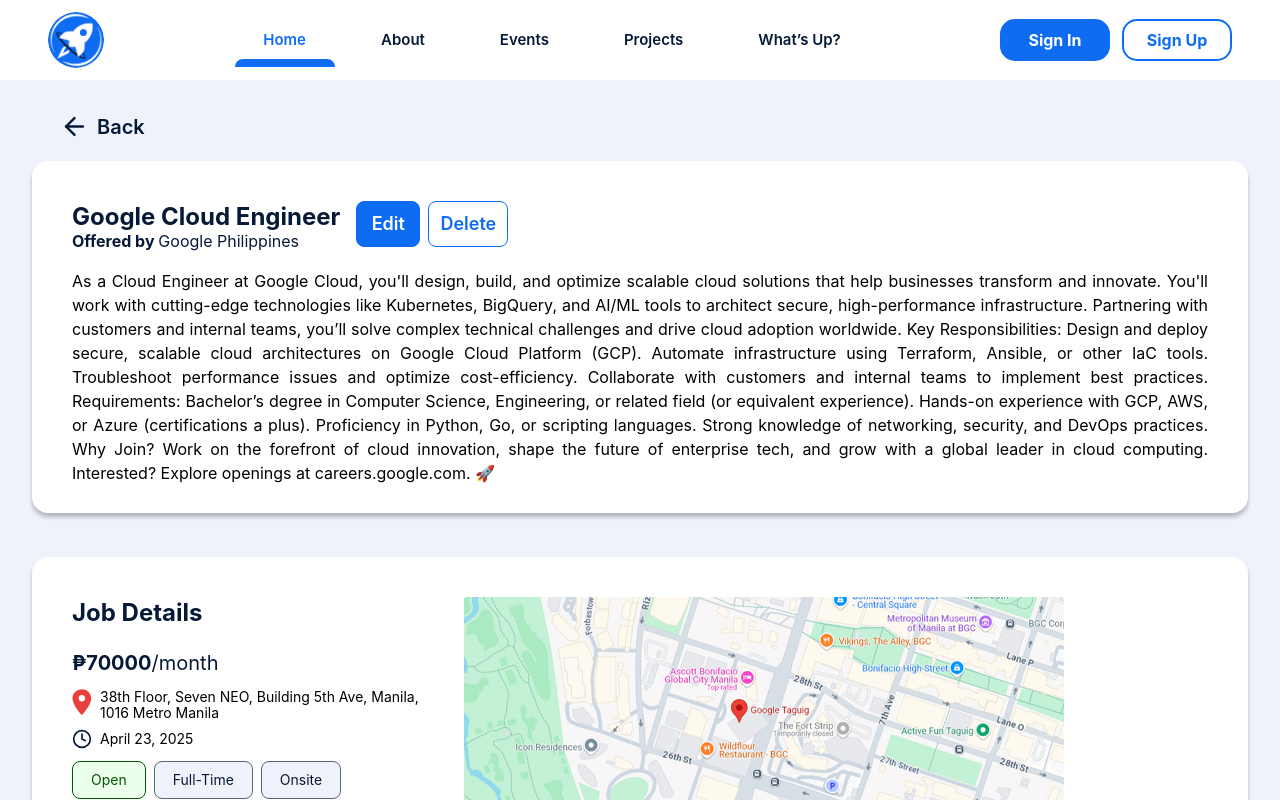
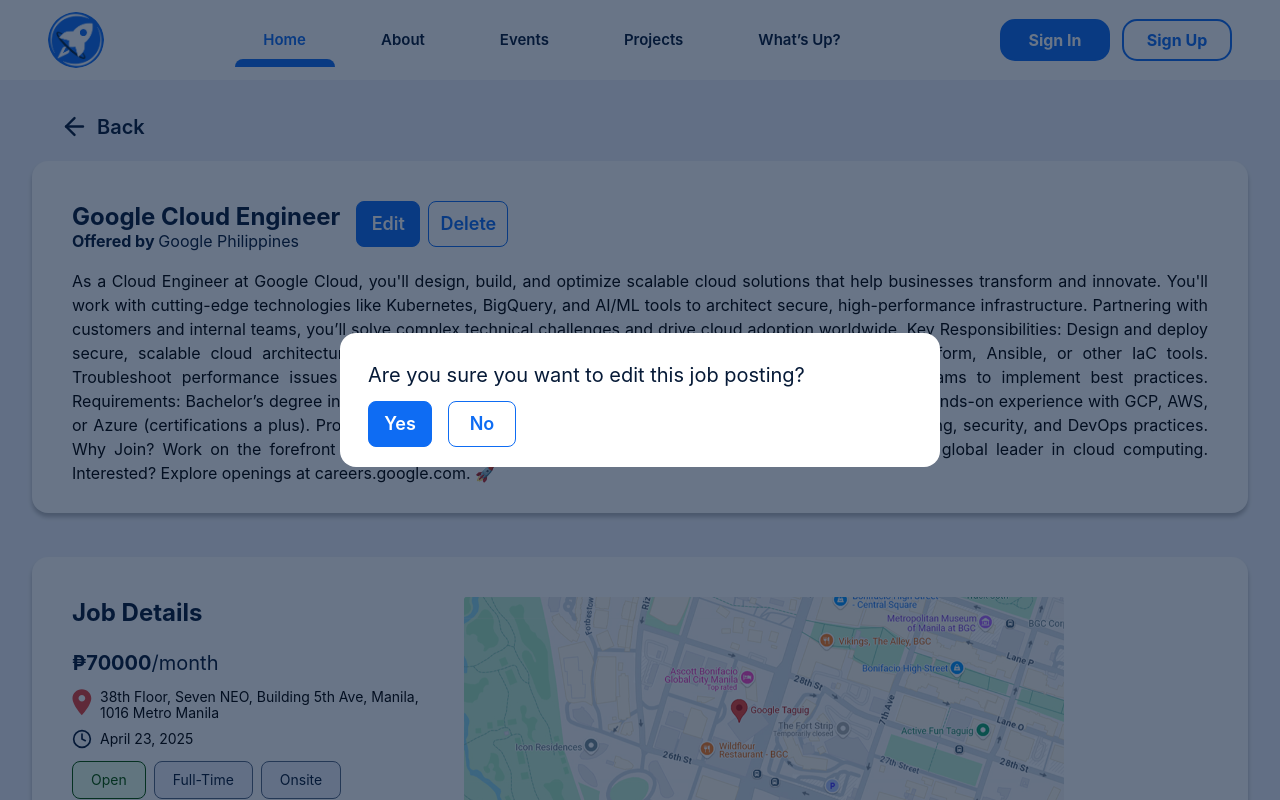
Before and after one commit to fofajardo/cmsc128-ics-astra, a Next.js app: page /jobs/1/edit in a window 1280 px wide. Both pictures are taken after a click on the button "Edit". Shown: the top 800 px of the page. Built offline with nearby package versions, Linux system fonts and the light colour scheme.

Commit message:
feat: confirmation prompt for edit and delete

```diff
--- a/app/components/jobs/edit/bigJobCardwEdit.js
+++ b/app/components/jobs/edit/bigJobCardwEdit.js
@@ -1,4 +1,12 @@
+'use client';
+
+import { useState } from "react"
+import ConfirmationPrompt from "./confirmation";
+
 export default function BigJobCardwEdit(job) {
+    const [showPrompt, setPrompt] = useState(false);
+    const [isEdit, setEdit] = useState(undefined);
+
     return (
     <div className="bg-astrawhite max-w-[1250px] min-w-[750px] w-19/20 min-h-[308px] h-auto rounded-2xl shadow-[0_4px_4px_rgba(0,0,0,0.25)] p-10 pb-7">
 
@@ -7,11 +15,11 @@ export default function BigJobCardwEdit(job) {
                 <h1 className="text-astrablack text-2xl font-bold">{job.job_title}</h1>
                 <h2 className="text-md text-astrablack leading-4"><span className="font-bold">Offered by </span>{job.company_name}</h2>
             </div>
-            <button className="text-astrawhite border-1 border-astraprimary bg-astraprimary font-semibold w-16 py-2 rounded-lg text-lg">Edit</button>
-            <button className="text-astraprimary border-1 border-astraprimary font-semibold w-20 py-2 rounded-lg text-lg">Delete</button>
+            <button onClick={()=>{setEdit(true);setPrompt(true)}} className="text-astrawhite border-1 border-astraprimary bg-astraprimary font-semibold w-16 py-2 rounded-lg text-lg">Edit</button>
+            <button onClick={()=>{setEdit(false);setPrompt(true)}} className="text-astraprimary border-1 border-astraprimary font-semibold w-20 py-2 rounded-lg text-lg">Delete</button>
         </div>
 
         <p className="mt-5 text-black text-justify">{`${job.details}`}</p>
-
+        {showPrompt ? <ConfirmationPrompt isEdit={isEdit} close={()=>setPrompt(false)}/> : <></>}
     </div>
   )}
--- /dev/null
+++ b/app/components/jobs/edit/confirmation.js
@@ -0,0 +1,15 @@
+export default function ConfirmationPrompt({isEdit, close}){
+    return (
+    <div className="fixed inset-0 bg-astrablack/60 flex items-center justify-center z-100">
+        <div className="bg-astrawhite max-w-[600px] w-19/20 min-h-[100px] h-auto rounded-2xl p-7 pb-5">
+
+            <h1 className="text-astrablack text-xl font-normal">Are you sure you want to {isEdit ? "edit": "delete"} this job posting?</h1>
+
+            <div className="flex gap-4 mt-3">
+                <button className="text-astrawhite border-1 border-astraprimary bg-astraprimary font-semibold w-16 py-2 rounded-lg text-lg">Yes</button>
+                <button onClick={close} className="text-astraprimary border-1 border-astraprimary font-semibold w-17 py-2 rounded-lg text-lg">No</button>
+            </div>
+
+        </div>
+    </div>
+  )}
```
